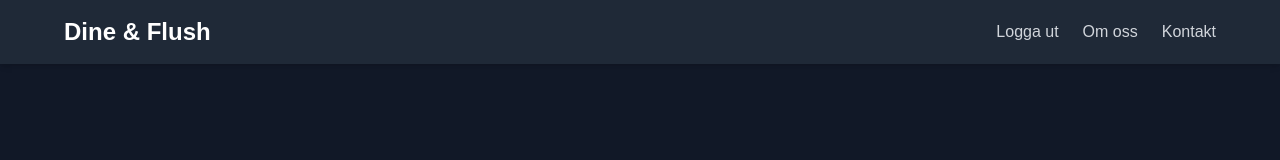
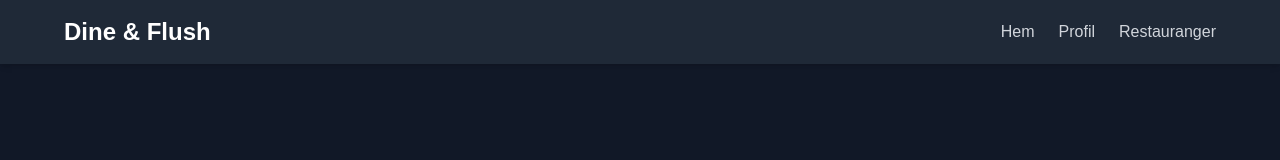
Before and after one commit to Tove-Larsson/Examensarbete-Frontend, a Next.js app: page /sign-in in a window 1280 px wide. Shown: the top 160 px of the page. Built offline with nearby package versions, Linux system fonts and the light colour scheme; sample sign-in values are in the browser's storage.

Commit message:
Update Navbar to be more dynamic depending on if user is logged in or not, implement it in every page

```diff
--- a/app/(authentication)/sign-in/page.tsx
+++ b/app/(authentication)/sign-in/page.tsx
@@ -16,12 +16,6 @@ export default function SignIn() {
     const { name, value } = event.target;
     setUser((prevData) => ({ ...prevData, [name]: value }));
   }
-
-  const navLinks = [
-    { label: "Logga ut", href: "/" },
-    { label: "Om oss", href: "/about" },
-    { label: "Kontakt", href: "/contact" },
-  ];
 
   function onSubmit(event: FormEvent) {
     event.preventDefault();
@@ -73,6 +67,7 @@ export default function SignIn() {
         }
         sessionStorage.setItem("jwtToken", token);
         sessionStorage.setItem("role", role);
+        sessionStorage.setItem("isLoggedIn", "true");
 
         if (role.match("USER")) router.push("/user");
 
@@ -90,7 +85,7 @@ export default function SignIn() {
 
   return (
     <div className="min-h-screen flex flex-col bg-gray-900 text-gray-200">
-      <Navbar links={navLinks} />
+      <Navbar />
       <main className="flex-1 flex justify-center items-center p-8 pb-20 sm:p-20">
         <section className="text-center sm:text-left max-w-4xl">
           <h2 className="text-4xl sm:text-5xl font-extrabold text-gray-100">
--- a/app/(authentication)/sign-up/page.tsx
+++ b/app/(authentication)/sign-up/page.tsx
@@ -1,5 +1,6 @@
 "use client";
 
+import Navbar from "@/app/_components/Navbar";
 import { IUser } from "@/app/_types/IUser";
 import { ChangeEvent, FormEvent, useState } from "react";
 
@@ -49,18 +50,7 @@ export default function SignUp() {
   return (
     <div className="grid grid-rows-[auto_1fr_auto] items-center justify-items-center min-h-screen p-8 pb-20 gap-16 sm:p-20 font-[family-name:var(--font-geist-sans)] bg-gray-900 text-gray-200">
       <header className="w-full flex justify-between items-center py-4 px-8 sm:px-16 bg-gray-800 shadow-md">
-        <h1 className="text-2xl font-bold text-white">Dine & Flush</h1>
-        <nav className="flex gap-6">
-          <a href="#features" className="text-gray-300 hover:text-blue-400">
-            Logga in
-          </a>
-          <a href="#about" className="text-gray-300 hover:text-blue-400">
-            Om oss
-          </a>
-          <a href="#contact" className="text-gray-300 hover:text-blue-400">
-            Kontakt
-          </a>
-        </nav>
+        <Navbar />
       </header>
 
       <main className="flex flex-col gap-8 row-start-2 items-center sm:items-start">
--- a/app/_components/Navbar.tsx
+++ b/app/_components/Navbar.tsx
@@ -1,18 +1,41 @@
+import Link from "next/link";
+import { useEffect, useState } from "react";
+
 interface NavLink {
   label: string;
   href: string;
 }
 
-interface NavbarProps {
-  links: NavLink[];
-}
+interface NavbarProps {}
 
-const Navbar = ({ links }: NavbarProps) => {
+const Navbar = ({}: NavbarProps) => {
+  const [navLinks, setNavLinks] = useState<NavLink[]>([]);
+
+  useEffect(() => {
+    const isLoggedIn = sessionStorage.getItem("isLoggedIn") === "true";
+
+    if (isLoggedIn) {
+      setNavLinks([
+        { label: "Hem", href: "/" },
+        { label: "Profil", href: "/user" },
+        { label: "Restauranger", href: "/restaurants" },
+      ]);
+    } else {
+      setNavLinks([
+        { label: "Hem", href: "/" },
+        { label: "Logga in", href: "/sign-in" },
+        { label: "Kontakt", href: "/contact" },
+      ]);
+    }
+  }, []);
+
   return (
     <header className="w-full flex justify-between items-center py-4 px-8 sm:px-16 bg-gray-800 shadow-md">
-      <h1 className="text-2xl font-bold text-white">Dine & Flush</h1>
+      <Link href="/" className="text-2xl font-bold text-white hover:opacity-80">
+        Dine & Flush
+      </Link>
       <nav className="flex gap-6">
-        {links.map((link, index) => (
+        {navLinks.map((link, index) => (
           <a
             key={index}
             href={link.href}
--- a/app/restaurants/create/page.tsx
+++ b/app/restaurants/create/page.tsx
@@ -34,12 +34,6 @@ export default function CreateRestaurant() {
       [name]: name === "toilet" ? parseInt(value, 10) : value,
     }));
   }
-
-  const navLinks = [
-    { label: "Hem", href: "/" },
-    { label: "Om oss", href: "/about" },
-    { label: "Kontakt", href: "/contact" },
-  ];
 
   function handleSubmit(event: React.FormEvent) {
     event.preventDefault();
@@ -80,7 +74,7 @@ export default function CreateRestaurant() {
 
   return (
     <div className="min-h-screen flex flex-col bg-gray-900 text-gray-200">
-      <Navbar links={navLinks} />
+      <Navbar />
 
       <main className="flex-1 flex flex-col justify-center items-center p-8 sm:p-20 gap-8 text-center">
         <section>
--- a/app/restaurants/page.tsx
+++ b/app/restaurants/page.tsx
@@ -10,11 +10,6 @@ export default function Restaurants() {
   const [loading, setLoading] = useState(true);
   const [error, setError] = useState<string | null>(null);
 
-  const navLinks = [
-    { label: "Logga in", href: "/sign-in" },
-    { label: "Om oss", href: "/about" },
-    { label: "Kontakt", href: "/contact" },
-  ];
 
   useEffect(() => {
     fetch("http://localhost:8080/restaurant/all", {
@@ -40,7 +35,7 @@ export default function Restaurants() {
 
   return (
     <div className="min-h-screen flex flex-col bg-gray-900 text-gray-200">
-      <Navbar links={navLinks} />
+      <Navbar />
 
       <main className="flex-1 p-8 sm:p-16">
         <div className="text-center max-w-4xl mx-auto">
--- a/app/restaurants/update/page.tsx
+++ b/app/restaurants/update/page.tsx
@@ -120,7 +120,7 @@ export default function UpdateRestaurant() {
 
   return (
     <div className="min-h-screen flex flex-col bg-gray-900 text-gray-200">
-      <Navbar links={navLinks} />
+      <Navbar />
 
       <main className="flex-1 p-8 sm:p-16">
         <div className="text-center max-w-4xl mx-auto">
```
